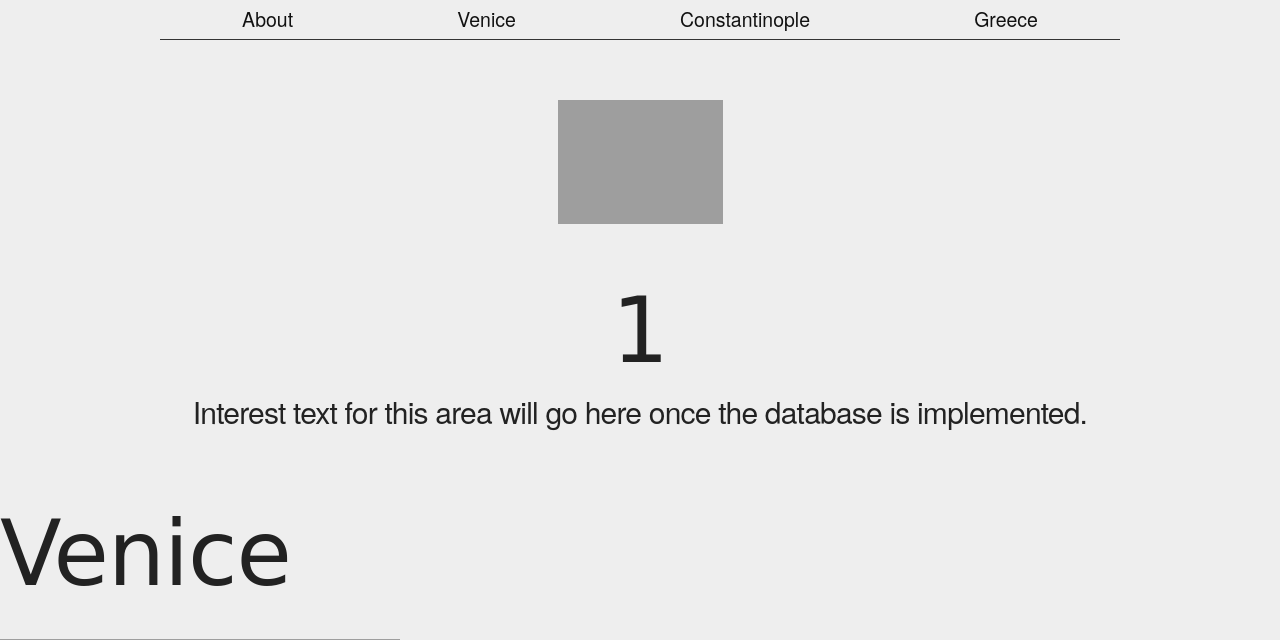
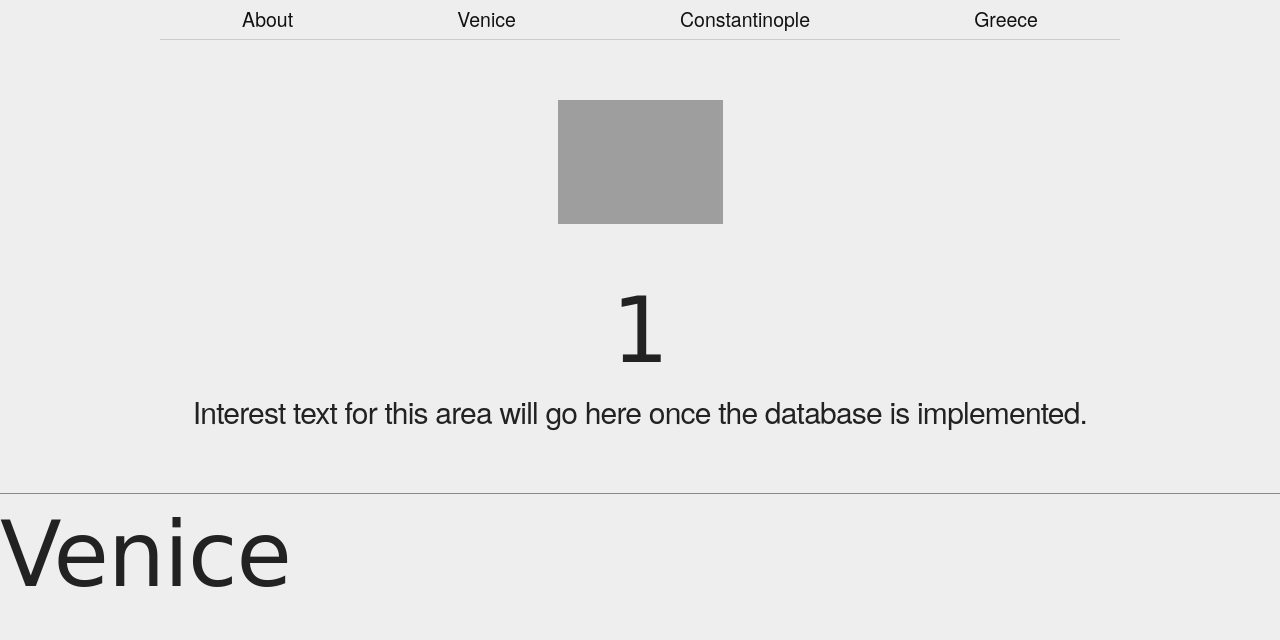
Before and after one commit to bgins/moon-flask, a Flask app: page /interest/1 in a window 1280 px wide. Shown: the top 640 px of the page. Run offline with Flask 2, Linux system fonts and the light colour scheme; some libraries are stand-ins or nearby versions; some web fonts are replaced; grey boxes are pictures that could not be loaded.

Commit message:
Added border to header.interest

```diff
--- a/app/static/css/main.css
+++ b/app/static/css/main.css
@@ -73,6 +73,7 @@ div.preheader {
 header.interest {
   padding: 0 0 40px;
   background: #eee;
+  border-bottom: 1px solid #888;
 }
 header.interest img {
   /*width: 20%;*/
@@ -119,7 +120,7 @@ nav.about li:nth-of-type(n+2) {
 nav.interest {
   font-size: 1.3em;
   line-height: 1.5em;
-  border-bottom: 1px solid #333;
+  border-bottom: 1px solid #ccc;
 }
 nav ul.interest {
   margin: 0;
```
